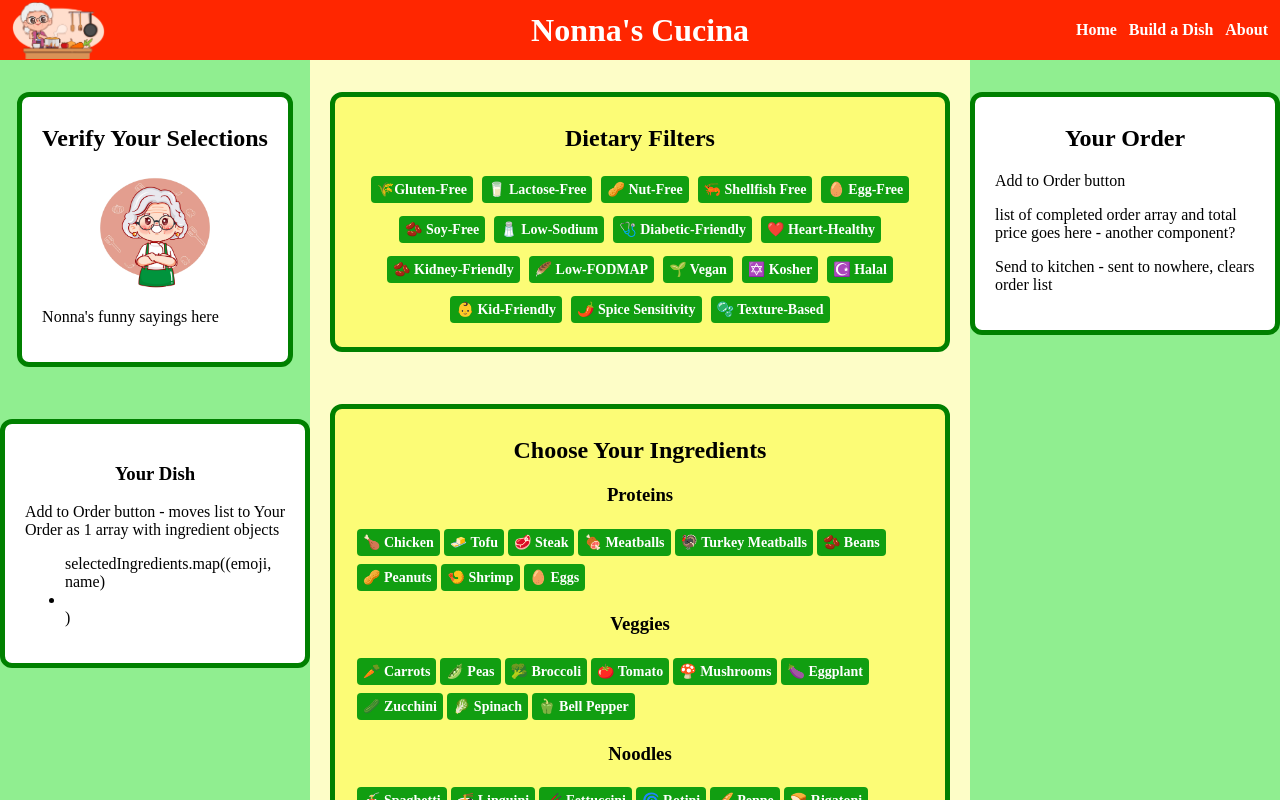
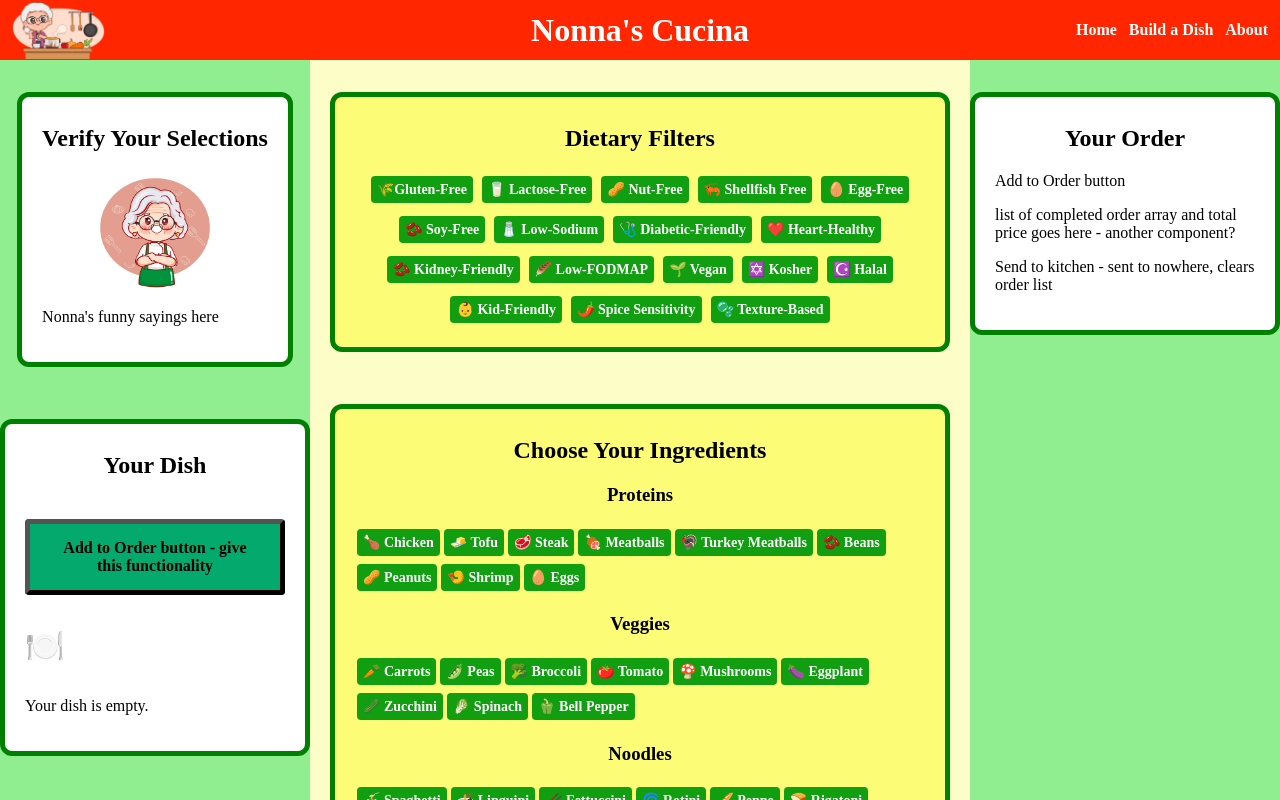
Before and after one commit to lindsayowow/nonnas-cucina, a React (Vite) app: page /buildadish in a window 1280 px wide. Shown: the top 800 px of the page. Built offline with nearby package versions, Linux system fonts and the light colour scheme.

Commit message:
working on dish component

```diff
--- a/src/components/Dish.jsx
+++ b/src/components/Dish.jsx
@@ -1,16 +1,30 @@
 import React from 'react';
 import '../styles/BuildADish.css';
 
-export default function Dish(ingredient) {
+export default function Dish({ selectedIngredients }) {
     return (
-        <div className="dish">
-            <h3>Your Dish</h3>
-            <p>Add to Order button - moves list to Your Order as 1 array with ingredient objects</p>
-            <ul>
-                selectedIngredients.map((emoji, name)
-                    <li>{ingredient.emoji} {ingredient.name}</li>
-                )
-            </ul>
+        <div key="dish" className="dish">
+            <h2>Your Dish</h2>
+            <button>Add to Order button - give this functionality</button>
+
+            {selectedIngredients.length === 0 ? (
+                <div className="empty">
+                    <p className="dishEmoji">🍽️</p>
+                    <p>Your dish is empty.</p></div>
+            ) : (
+                <ul>
+                    {selectedIngredients.map(ingredient => (
+                        <li key={ingredient.name}>
+                            {ingredient.emoji} {ingredient.name} - {new Intl.NumberFormat("en-US", {
+                                style: "currency",
+                                currency: "USD"
+                            }).format(ingredient.price)}
+                        </li>
+                    ))}
+
+                    <p>Order total: </p>
+                </ul>
+            )}
         </div>
-    )
+    );
 }
--- a/src/data/ingredients.json
+++ b/src/data/ingredients.json
@@ -4,7 +4,7 @@
         "name": "Chicken",
         "emoji": "🍗",
         "category": "protein",
-        "price": 3.5,
+        "price": 3.50,
         "isVegan": false,
         "hasGluten": false,
         "kidFriendly": true,
--- a/src/styles/BuildADish.css
+++ b/src/styles/BuildADish.css
@@ -10,6 +10,7 @@
   display: flex;
   flex-direction: column;
   gap: 20px;
+  align-items: center;
 }
 
 .section-1,
@@ -98,6 +99,10 @@ IngredientButton.disabled .emoji {
   margin-top: 2rem;
 }
 
+.dishEmoji {
+  font-size: xx-large;
+}
+
 .nonnaNeutral {
     display: block;
   margin: 0 auto;
```
